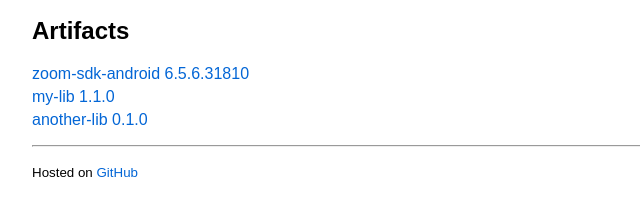
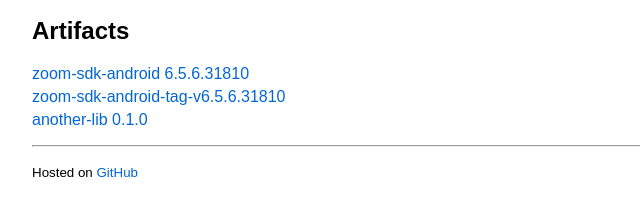
Before and after one commit to Jacksun84/mobile-sdk-android, a plain HTML site: page index.html in a window 1280 px wide. Shown: the part 111-326 px from the top of the page, without its empty margins (0-640 px from the left). Drawn offline with Linux system fonts and the light colour scheme.

Commit message:
update index.html

```diff
--- a/index.html
+++ b/index.html
@@ -22,7 +22,7 @@
       <a href="com/jacksun/zoom-sdk-android/6.5.6.31810/">zoom-sdk-android 6.5.6.31810</a>
     </li>
     <li>
-      <a href="com/example/my-lib/1.1.0/">my-lib 1.1.0</a>
+      <a href="/releases/download/v6.5.6.31810/zoom-sdk-android-6.5.6.31810.aar">zoom-sdk-android-tag-v6.5.6.31810</a>
     </li>
     <li>
       <a href="com/example/another-lib/0.1.0/">another-lib 0.1.0</a>
```
